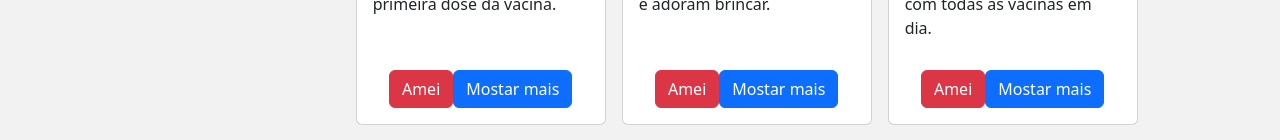
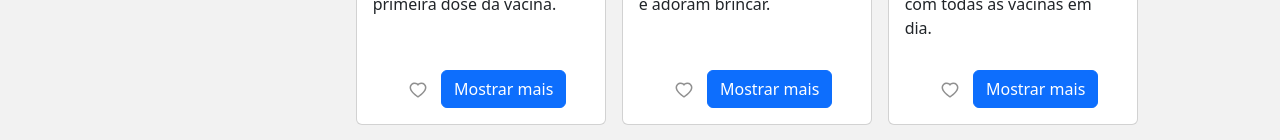
Before and after one commit to alissons-repos/projeto-de-front-end, a React (Vite) app in the folder client/: page /feed in a window 1280 px wide. Shown: the part 471-611 px from the top of the page. Built offline with nearby package versions, Linux system fonts and the light colour scheme; no server answers.

Commit message:
Criado componente FaveButton

```diff
--- /dev/null
+++ b/client/src/components/FaveButton.jsx
@@ -0,0 +1,37 @@
+import { useState } from "react";
+import { AiOutlineHeart, AiFillHeart } from "react-icons/ai";
+
+const FaveButton = () => {
+  const [icon, fillIcon] = useState(false);
+  const [favedFlag, setFavedFlag] = useState(false);
+
+  const handleClick = (e) => {
+    if (favedFlag) {
+        fillIcon(false);
+        setFavedFlag(false);
+    } else {
+        fillIcon(true);
+        setFavedFlag(true);
+    }
+    console.log("Faved?: " + favedFlag);
+  };
+  const handleMouseOver = (e) => fillIcon(true);
+  const handleMouseLeave = (e) => fillIcon(false);
+
+  return (
+    <button
+      className="btn"
+      onClick={handleClick}
+      onMouseOver={favedFlag ? undefined : handleMouseOver}
+      onMouseLeave={favedFlag ? undefined : handleMouseLeave}
+    >
+      {icon ? (
+        <AiFillHeart color={favedFlag ? "#dc3545" : "#909090"} size="1.25em" />
+      ) : (
+        <AiOutlineHeart color="#909090" size="1.25em" />
+      )}
+    </button>
+  );
+};
+
+export default FaveButton;
--- a/client/src/components/Postings.jsx
+++ b/client/src/components/Postings.jsx
@@ -4,6 +4,7 @@ import Header from './Header';
 import postagens from '../data/postagens.json';
 
 import style from './Postings.module.css';
+import FaveButton from './FaveButton';
 
 const Postings = ({ message }) => {
 	return (
@@ -45,10 +46,10 @@ const Postings = ({ message }) => {
 								<div className={style.descriptionSize}>
 									<p className='card-text'>{post.descricao}</p>
 								</div>
-								<div className='text-center'>
-									<button className='btn btn-danger'>Amei</button>
+								<div className='text-center container'>
+									<FaveButton />
 									<Link href='#' className='btn btn-primary'>
-										Mostar mais
+										Mostrar mais
 									</Link>
 								</div>
 							</div>
```
